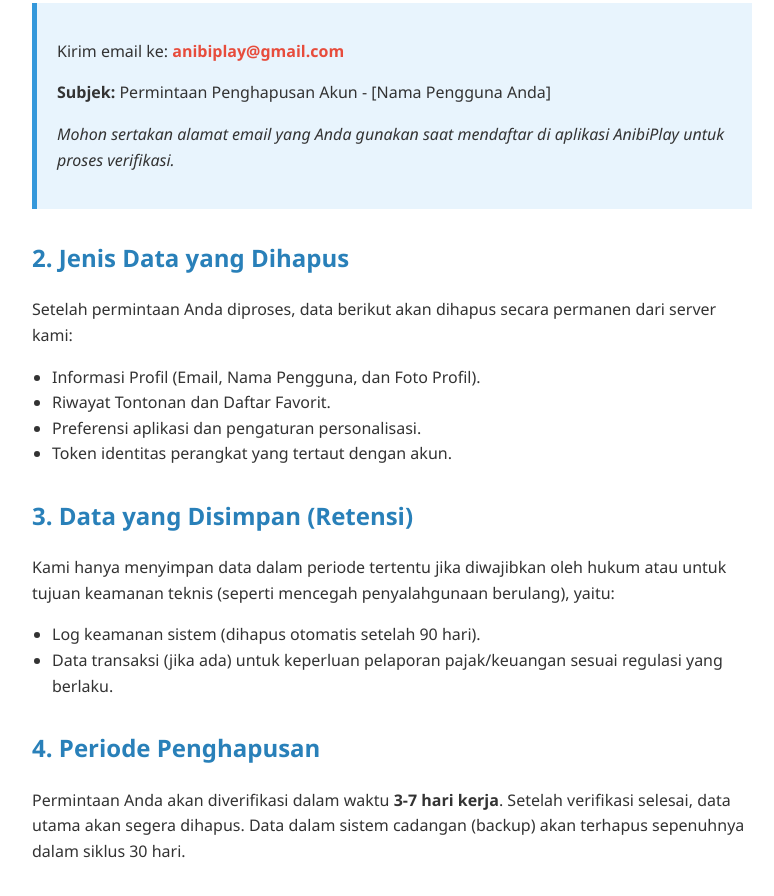
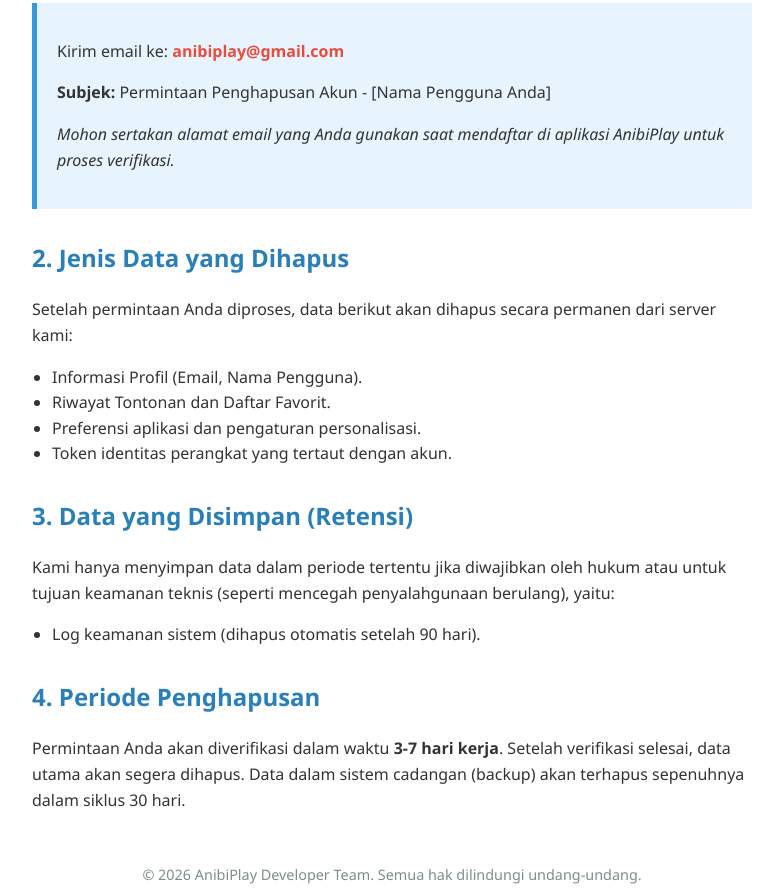
Before and after one commit to neurodie/neurodie.github.io, a plain HTML site: page req-delete-account.html in a window 1280 px wide. Shown: the part 374-1270 px from the top of the page, without its empty margins (248-1022 px from the left). Drawn offline with Linux system fonts and the light colour scheme.

Commit message:
Update req-delete-account.html

```diff
--- a/req-delete-account.html
+++ b/req-delete-account.html
@@ -69,7 +69,7 @@
     <h2>2. Jenis Data yang Dihapus</h2>
     <p>Setelah permintaan Anda diproses, data berikut akan dihapus secara permanen dari server kami:</p>
     <ul>
-        <li>Informasi Profil (Email, Nama Pengguna, dan Foto Profil).</li>
+        <li>Informasi Profil (Email, Nama Pengguna).</li>
         <li>Riwayat Tontonan dan Daftar Favorit.</li>
         <li>Preferensi aplikasi dan pengaturan personalisasi.</li>
         <li>Token identitas perangkat yang tertaut dengan akun.</li>
@@ -79,7 +79,6 @@
     <p>Kami hanya menyimpan data dalam periode tertentu jika diwajibkan oleh hukum atau untuk tujuan keamanan teknis (seperti mencegah penyalahgunaan berulang), yaitu:</p>
     <ul>
         <li>Log keamanan sistem (dihapus otomatis setelah 90 hari).</li>
-        <li>Data transaksi (jika ada) untuk keperluan pelaporan pajak/keuangan sesuai regulasi yang berlaku.</li>
     </ul>
 
     <h2>4. Periode Penghapusan</h2>
```
